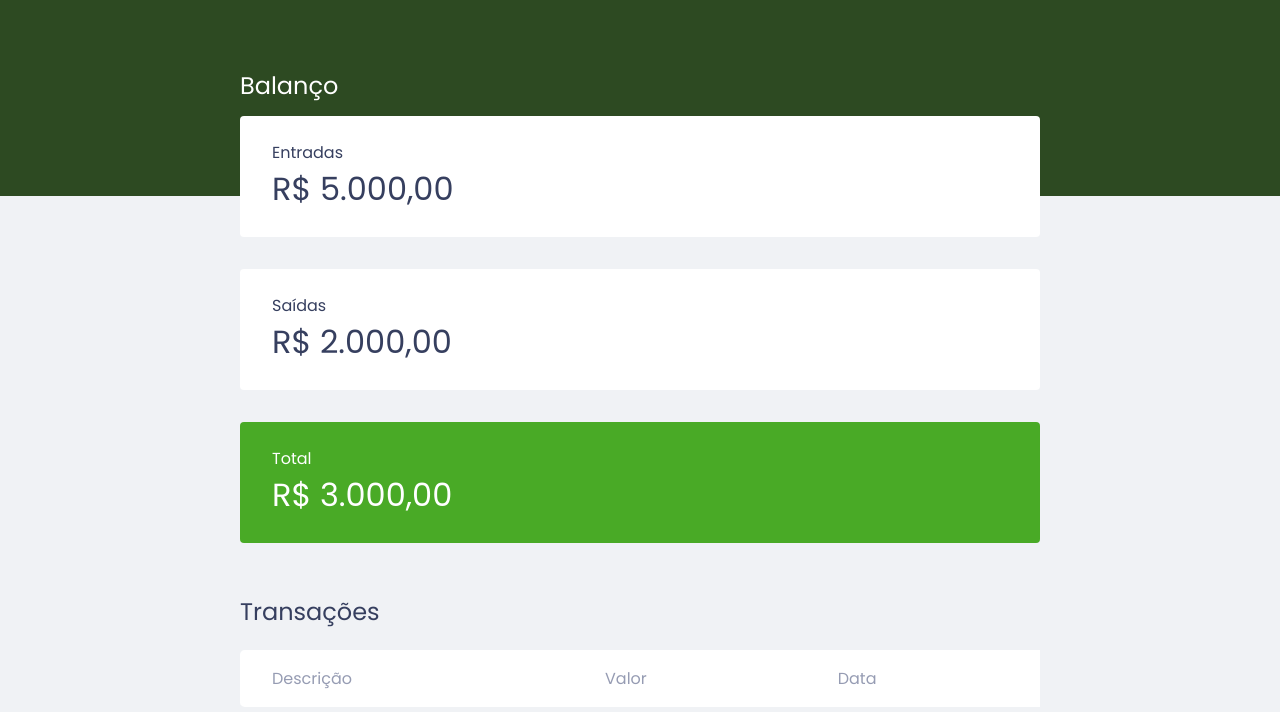
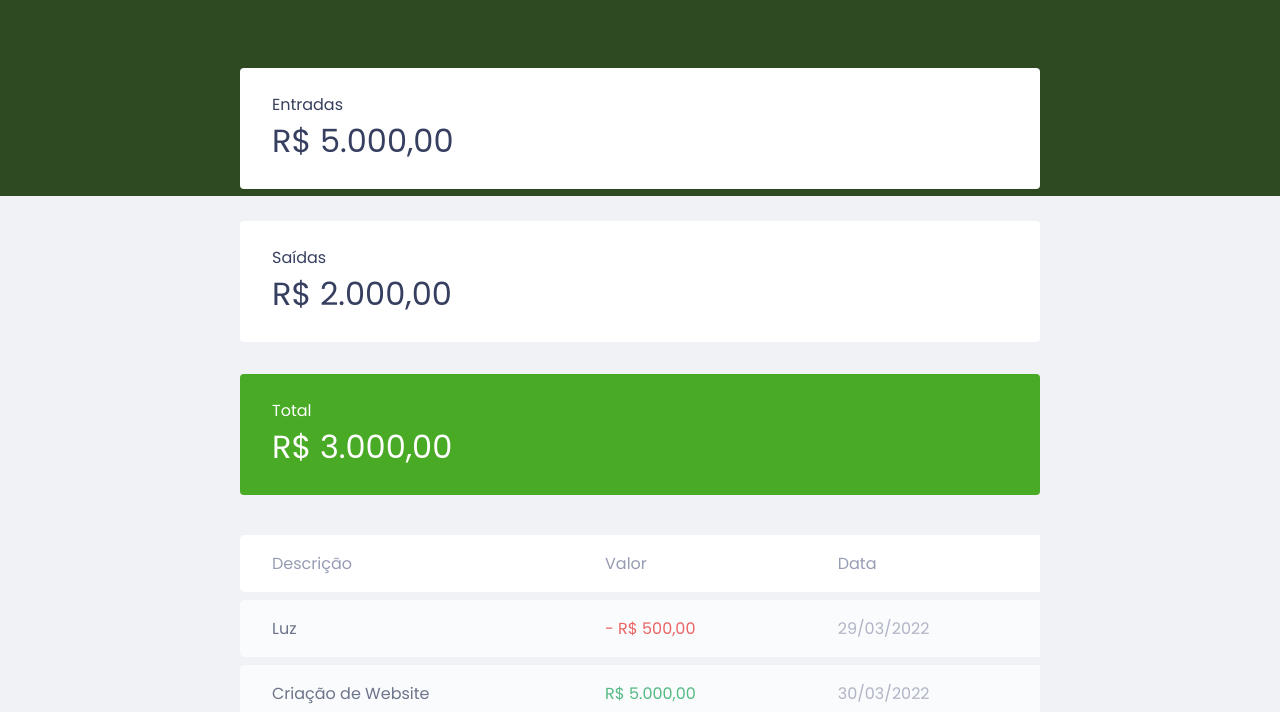
Before and after one commit to mateussdev/devfinance, a plain HTML site: page index.html in a window 1280 px wide. Shown: the part 59-771 px from the top of the page. Drawn offline with Linux system fonts and the light colour scheme.

Commit message:
:pencil: Titles sr-only
I created a class to make the titles visible only to the screen reader

```diff
--- a/index.html
+++ b/index.html
@@ -19,7 +19,7 @@
     </header>
     <main class="container">
       <section id="balance">
-        <h2>Balanço</h2>
+        <h2 class="sr-only">Balanço</h2>
         <div class="card">
           <h3>Entradas</h3>
           <p>R$ 5.000,00</p>
@@ -37,7 +37,7 @@
       </section>
 
       <section id="transaction">
-        <h2>Transações</h2>
+        <h2 class="sr-only">Transações</h2>
         <table id="data-table">
           <thead>
             <tr>
--- a/style.css
+++ b/style.css
@@ -7,6 +7,18 @@
 
 :root {
   --dark-blue: #363f5f;
+}
+
+.sr-only {
+  position: absolute;
+  width: 1px;
+  height: 1px;
+  padding: 0;
+  margin: -1;
+  overflow: hidden;
+  clip: rect(0, 0, 0, 0,);
+  white-space: nowrap;
+  border-width: 0;
 }
 
 body {
```
